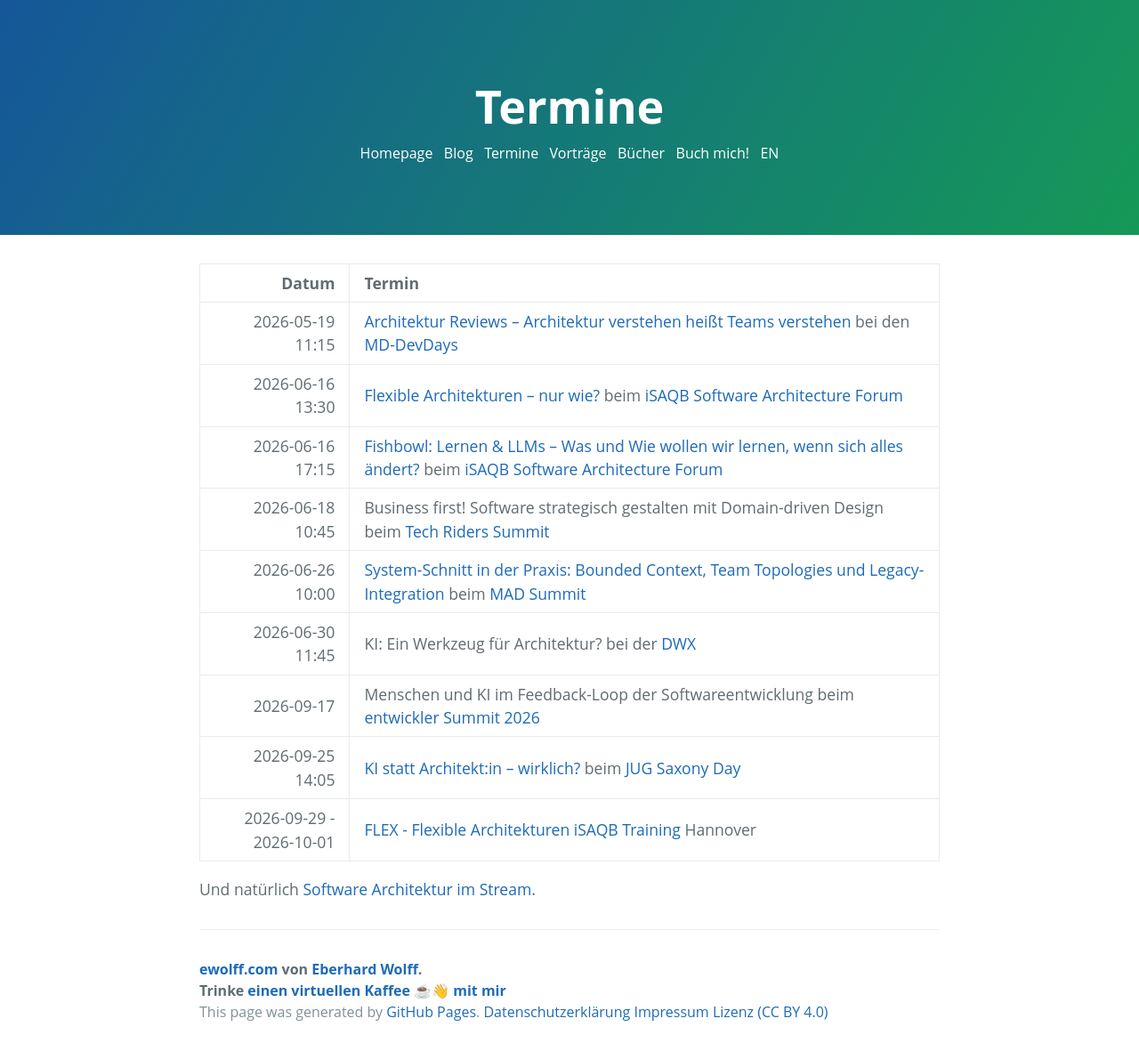
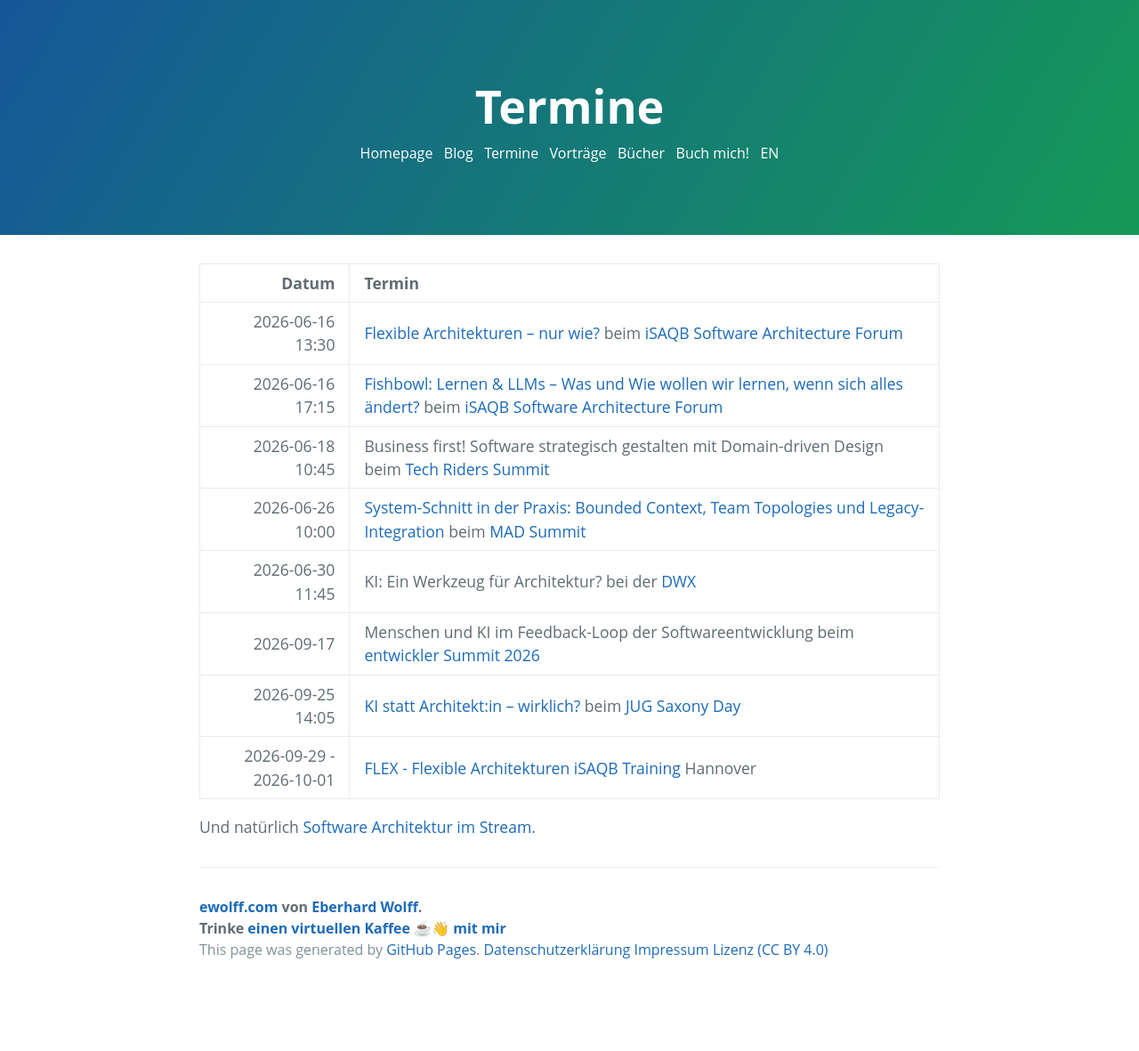
Before and after one commit to ewolff/ewolff.com, a Jekyll site: the page built from termine.md, in a window 1280 px wide. Shown: the whole page at 89% size. Built offline with Jekyll 4.4.1, drawn with Linux system fonts in a browser that asks for light colours; after the commit the page ends 1111 px from its top, so only the background shows below that.

Commit message:
MD Dev Days entfernt

```diff
--- a/termine.md
+++ b/termine.md
@@ -5,7 +5,6 @@
 
 |            Datum | Termin                                                                                                                                                                                                      |
 |-----------------:|:------------------------------------------------------------------------------------------------------------------------------------------------------------------------------------------------------------|
-| 2026-05-19 11:15 | [Architektur Reviews – Architektur verstehen heißt Teams verstehen](https://www.md-devdays.de/act-details/1000817) bei den [MD-DevDays](https://www.md-devdays.de/) |
 | 2026-06-16 13:30 | [Flexible Architekturen – nur wie?](https://conferences.isaqb.org/software-architecture-forum/session/flexible-architekturen-nur-wie/) beim [iSAQB Software Architecture Forum](https://conferences.isaqb.org/software-architecture-forum/) |
 | 2026-06-16 17:15 | [Fishbowl: Lernen & LLMs – Was und Wie wollen wir lernen, wenn sich alles ändert?](https://conferences.isaqb.org/software-architecture-forum/session/fish-bowl/) beim [iSAQB Software Architecture Forum](https://conferences.isaqb.org/software-architecture-forum/) |
 | 2026-06-18 10:45 | Business first! Software strategisch gestalten mit Domain-driven Design beim [Tech Riders Summit](https://tech-riders.de/) |
```
Also changed, not shown: schedule.md (+0 -1 lines).
